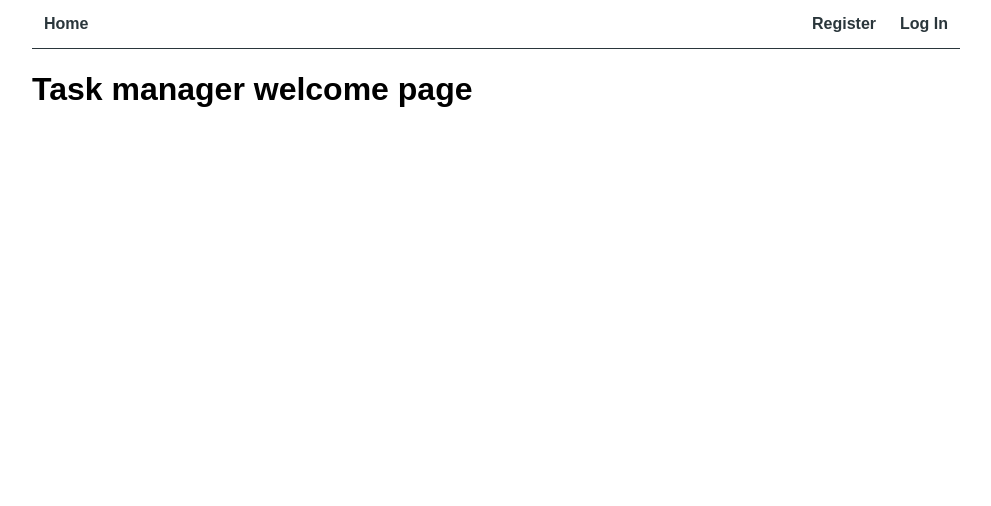
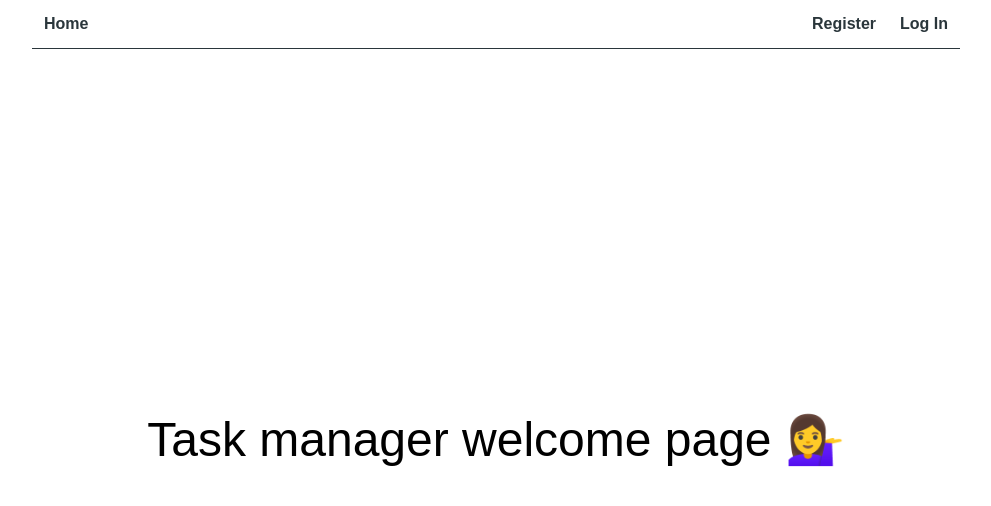
Before and after one commit to Krystyna1307/goit-react-hw-08, a React (Vite) app: page / in a window 1280 px wide. Shown: the top 506 px of the page, without its empty margins (144-1135 px from the left). Built offline with nearby package versions, Linux system fonts and the light colour scheme.

Commit message:
styles title

```diff
--- a/src/pages/HomePage/HomePage.jsx
+++ b/src/pages/HomePage/HomePage.jsx
@@ -1,14 +1,33 @@
 import DocumentTitle from "../../components/DocumentTitle";
+
+const styles = {
+  container: {
+    minHeight: "calc(100vh - 50px)",
+    display: "flex",
+    alignItems: "center",
+    justifyContent: "center",
+  },
+  title: {
+    fontWeight: 500,
+    fontSize: 48,
+    textAlign: "center",
+  },
+};
 
 const HomePage = () => {
   return (
-    <div>
+    <>
       <DocumentTitle>Home</DocumentTitle>
 
-      <div>
-        <h1>Task manager welcome page </h1>
+      <div style={styles.container}>
+        <h1 style={styles.title}>
+          Task manager welcome page{" "}
+          <span role="img" aria-label="Greeting icon">
+            💁‍♀️
+          </span>
+        </h1>
       </div>
-    </div>
+    </>
   );
 };
 
```
